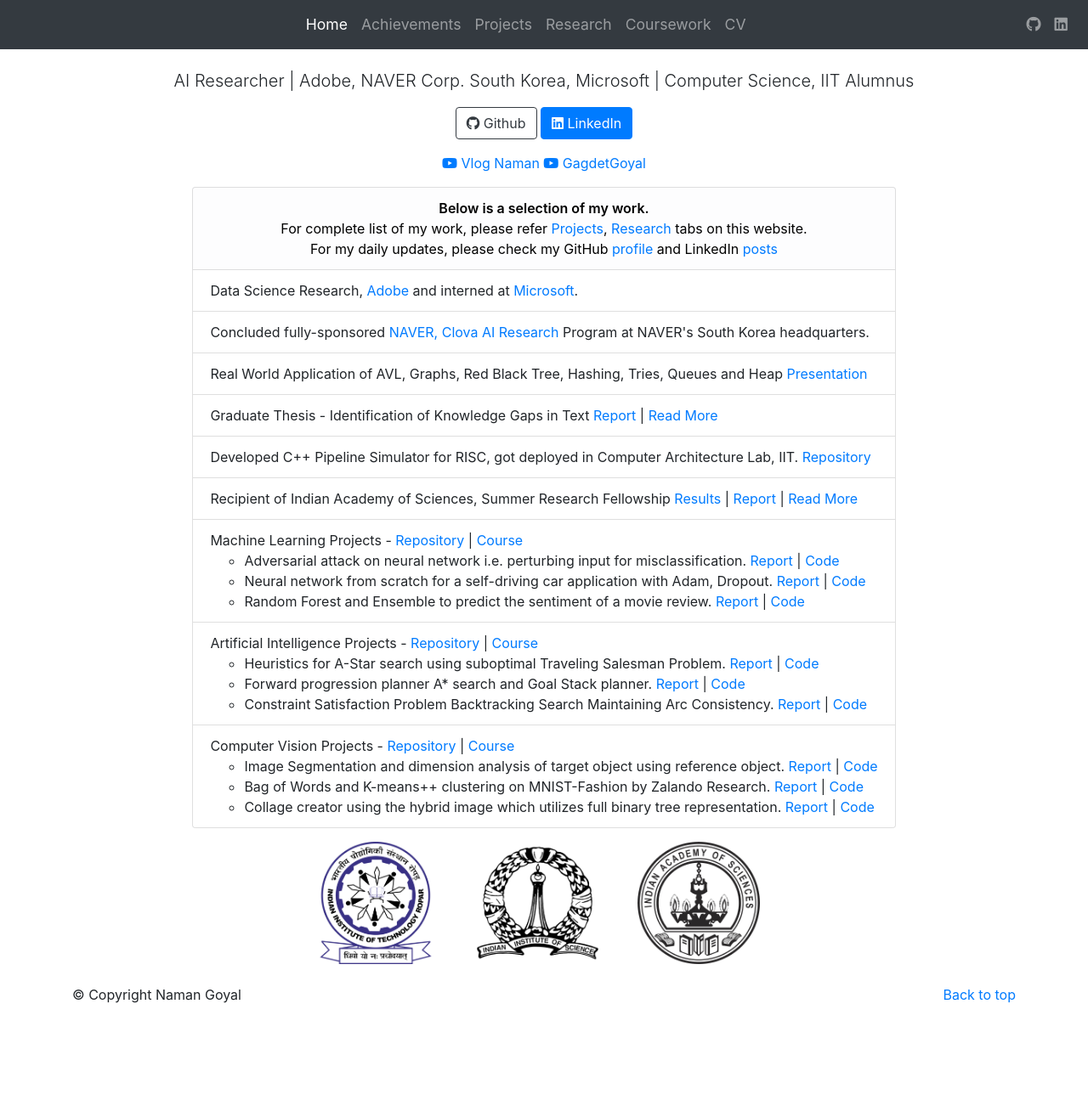
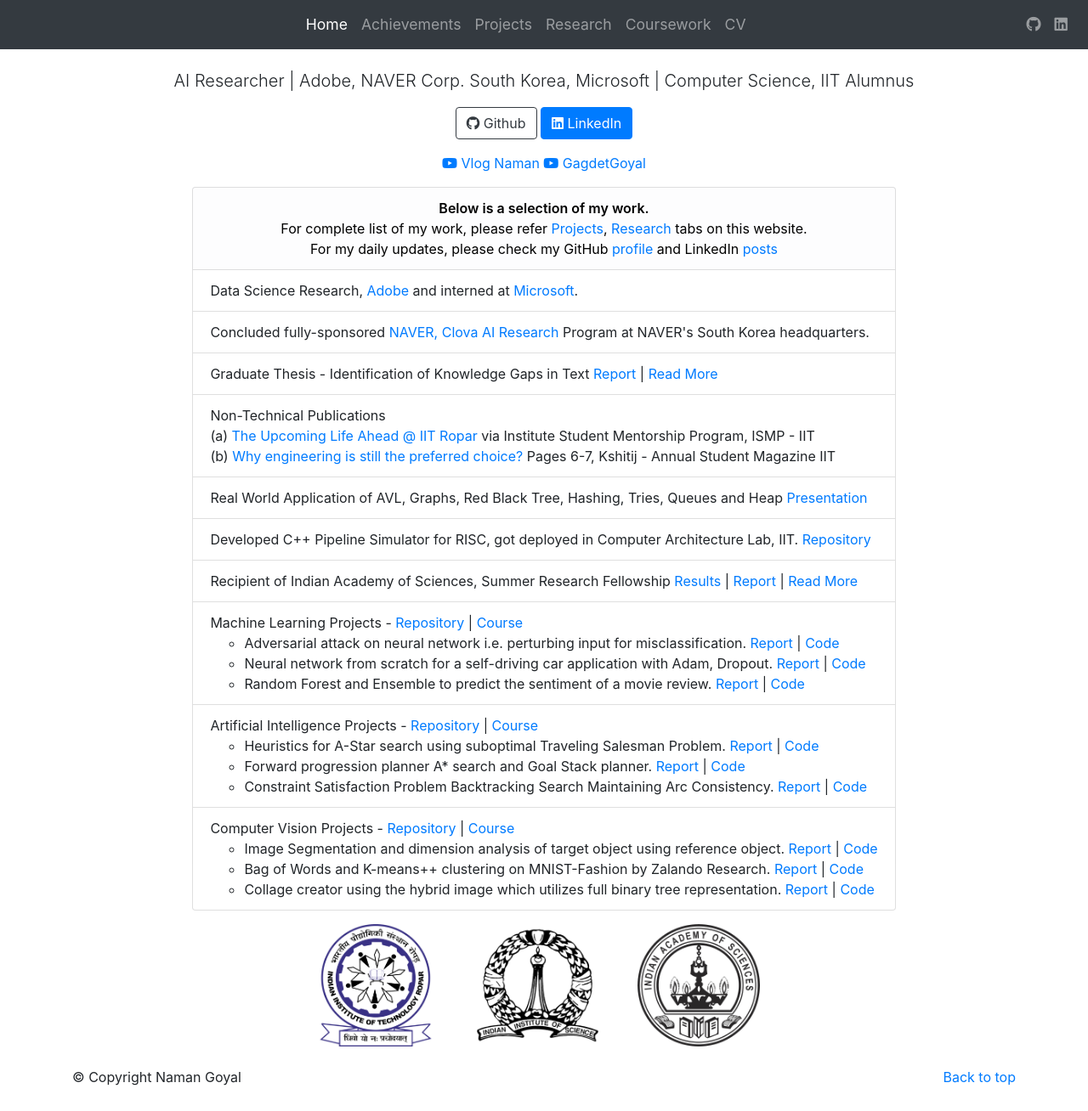
Before and after one commit to thenamangoyal/thenamangoyal.github.io, a Jekyll site: the page built from index.html, in a window 1280 px wide and 1308 px high. Shown: the whole window at 85% size. Built offline with Jekyll 4.4.1, drawn with Linux system fonts in a browser that asks for light colours; nearby versions of some CDN libraries.

Commit message:
add non tech publications

```diff
--- a/index.html
+++ b/index.html
@@ -62,17 +62,24 @@ layout: bootstrap
             at NAVER's South Korea headquarters.</li>
 
         <li class="list-group-item">
-                Real World Application of AVL, Graphs, Red Black Tree, Hashing, Tries, Queues and Heap <a target="_blank" href="https://github.com/thenamangoyal/data-structures/blob/master/DS_Applications.pdf">Presentation</a>
-        </li>
-
-
-        <li class="list-group-item">
             <!-- Graduate in Computer Science from Indian Institute of Technology, <a
                     target="_blank" href="http://iitrpr.ac.in/">IIT</a>.<br>  -->
             Graduate Thesis - Identification of Knowledge Gaps in Text <a target="_blank"
                 href="https://github.com/thenamangoyal/knowledge-gaps/blob/master/Report.pdf">Report</a>
             | <a href="/research#btp">Read More</a>
         </li>
+
+        <li class="list-group-item">Non-Technical Publications</br>
+                (a) <a target="_blank"
+                href="https://ismpiitropar.wordpress.com/2016/06/16/the-upcoming-life-ahead-iit-ropar/">The Upcoming Life Ahead @ IIT Ropar</a> via Institute Student Mentorship Program, ISMP - IIT </br> (b) <a target="_blank" href="http://www.iitrpr.ac.in/kshitij/files/Kshitij%20Vol.%206.pdf">Why engineering is still the preferred choice?</a> Pages 6-7, Kshitij - Annual Student Magazine IIT
+        </li>
+
+        <li class="list-group-item">
+                Real World Application of AVL, Graphs, Red Black Tree, Hashing, Tries, Queues and Heap <a target="_blank" href="https://github.com/thenamangoyal/data-structures/blob/master/DS_Applications.pdf">Presentation</a>
+        </li>
+
+
+
 
         <li class="list-group-item">
             Developed C++ Pipeline Simulator for RISC, got deployed in Computer Architecture Lab, IIT.
```
